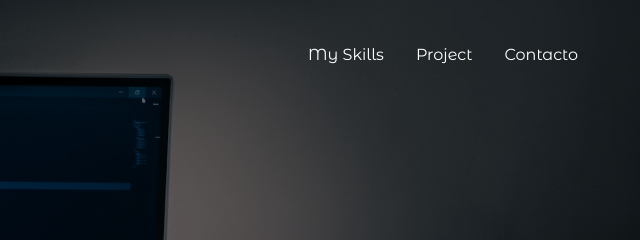
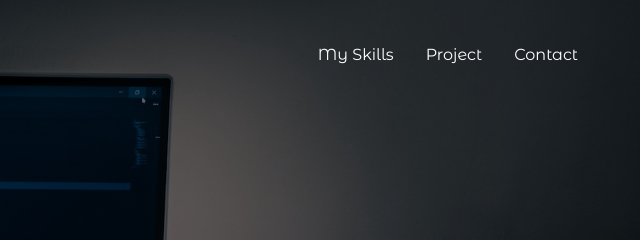
Before and after one commit to codigohache/codigohache.github.io, a plain HTML site: page index.html in a window 1280 px wide. Shown: the top 240 px of the page, 638-1278 px from the left. Drawn offline with Linux system fonts and the light colour scheme.

Commit message:
solucion cv

```diff
--- a/index.html
+++ b/index.html
@@ -28,7 +28,7 @@
 
 
                  <li class="nav_items">
-                     <a href="#contac" class="nav_links"> Contacto </a>
+                     <a href="#contacto" class="nav_links"> Contact </a>
                  </li>
 
 
@@ -272,7 +272,7 @@
 
             <form class="footer_form"  action="https://formspree.io/f/mgebvnzv"
             method="POST">
-                <h2 class="footer_newsletter" id="contac">Contacto</h2>
+                <h2 class="footer_newsletter" id="contacto">Contact</h2>
                 <div class="footer_inputs">
                     <input type="email" placeholder="Email" class="footer_input" name="email">
                     <input type="submit" value="enviar"  class="footer_submit">
@@ -285,7 +285,7 @@
             <div class="footer_social">
                 <a href="https://github.com/codigohache" target="_blank" class="footer_icons"><img src="./imagenes/github.png" class="footer_img" alt="png-github"></a>
                 <a href="https://www.linkedin.com/in/humberto-acosta-11b636253/" target="_blank" class="footer_icons"><img src="./imagenes/linkedin.png" class="footer_img" alt="png-linkedin"></a>
-                <a href="https://www.instagram.com/codigohache01/" class="footer_icons"><img src="./imagenes/instagram.png" class="footer_img" alt="png_instagram"></a>
+                <a href="https://www.instagram.com/codigohache01/" target="_blank" class="footer_icons"><img src="./imagenes/instagram.png" class="footer_img" alt="png_instagram"></a>
             </div>
 
             <h3 class="footer_copyright">Derechos reservados &copy; Codigo Hache</h3>
```
Also changed, not shown: html/cv.html (renamed from cv/cv.html), 3 other files.
